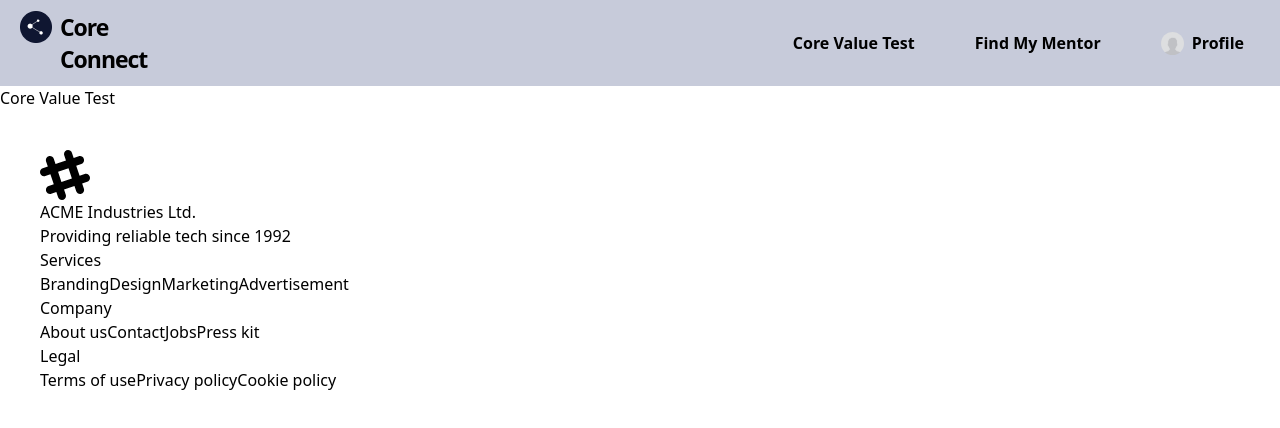
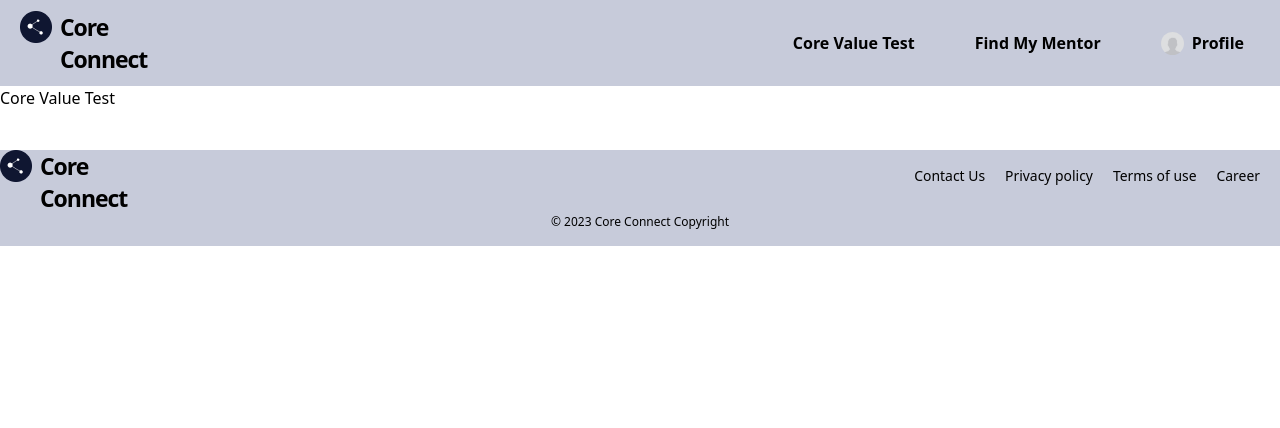
Before and after one commit to lureeves/core-connect, a React (Vite) app: page /CoreValueTest in a window 1280 px wide. Shown: the top 428 px of the page. Built offline with nearby package versions, Linux system fonts and the light colour scheme.

Commit message:
added styling to footer

```diff
--- a/src/components/Footer.jsx
+++ b/src/components/Footer.jsx
@@ -1,36 +1,40 @@
-import React from 'react'
-import Logo from '../assets/Logo.png'
-import pfp from '../assets/default_profile.jpg'
-import '../styles/global.css'
+import React from 'react';
+import Logo from '../assets/Logo.png';
+import '../styles/global.css';
+
 const Footer = () => {
   return (
-    <footer className="footer p-10 bg-base-200 text-base-content">
-        <aside>
-            <svg width="50" height="50" viewBox="0 0 24 24" xmlns="http://www.w3.org/2000/svg" fillRule="evenodd" clipRule="evenodd" className="fill-current"><path d="M22.672 15.226l-2.432.811.841 2.515c.33 1.019-.209 2.127-1.23 2.456-1.15.325-2.148-.321-2.463-1.226l-.84-2.518-5.013 1.677.84 2.517c.391 1.203-.434 2.542-1.831 2.542-.88 0-1.601-.564-1.86-1.314l-.842-2.516-2.431.809c-1.135.328-2.145-.317-2.463-1.229-.329-1.018.211-2.127 1.231-2.456l2.432-.809-1.621-4.823-2.432.808c-1.355.384-2.558-.59-2.558-1.839 0-.817.509-1.582 1.327-1.846l2.433-.809-.842-2.515c-.33-1.02.211-2.129 1.232-2.458 1.02-.329 2.13.209 2.461 1.229l.842 2.515 5.011-1.677-.839-2.517c-.403-1.238.484-2.553 1.843-2.553.819 0 1.585.509 1.85 1.326l.841 2.517 2.431-.81c1.02-.33 2.131.211 2.461 1.229.332 1.018-.21 2.126-1.23 2.456l-2.433.809 1.622 4.823 2.433-.809c1.242-.401 2.557.484 2.557 1.838 0 .819-.51 1.583-1.328 1.847m-8.992-6.428l-5.01 1.675 1.619 4.828 5.011-1.674-1.62-4.829z"></path></svg>
-            <p>ACME Industries Ltd.<br/>Providing reliable tech since 1992</p>
-        </aside>
-        <nav>
-            <header className="footer-title">Services</header>
-            <a className="link link-hover">Branding</a>
-            <a className="link link-hover">Design</a>
-            <a className="link link-hover">Marketing</a>
-            <a className="link link-hover">Advertisement</a>
-        </nav>
-        <nav>
-            <header className="footer-title">Company</header>
-            <a className="link link-hover">About us</a>
-            <a className="link link-hover">Contact</a>
-            <a className="link link-hover">Jobs</a>
-            <a className="link link-hover">Press kit</a>
-        </nav>
-        <nav>
-            <header className="footer-title">Legal</header>
-            <a className="link link-hover">Terms of use</a>
-            <a className="link link-hover">Privacy policy</a>
-            <a className="link link-hover">Cookie policy</a>
-        </nav>
+    <footer className="footer bg-base-200 text-base-content mt-10">
+        <div className="flex justify-between py-4">
+            {/* Left side container */}
+            <div className="left-content">
+                <div className='flex logo justify-center items-center'>
+                    <a href="/" className='flex gap-2'>
+                        <img className="logo-img" src={Logo} alt="Core Connect Logo" />
+                        <h2>Core Connect</h2>
+                    </a>
+                </div>
+            </div>
+
+            {/* Right side container */}
+            <div className="right-content">
+                <nav>
+                    <ul className="flex">
+                        <li><a href="/contact" className="footer-option">Contact Us</a></li>
+                        <li><a href="/privacy-policy" className="footer-option">Privacy policy</a></li>
+                        <li><a href="/terms-of-use" className="footer-option">Terms of use</a></li>
+                        <li><a href="/career" className="footer-option">Career</a></li>
+                    </ul>
+                </nav>
+            </div>
+        </div>
+
+        {/* Rights reserved line */}
+        <div className="footer-copyright pt-0 pb-4 text-xs text-center">
+            <p>© 2023 Core Connect Copyright</p>
+        </div>
     </footer>
-  )
+  );
 }
 
-export default Footer
+export default Footer;
--- a/src/styles/global.css
+++ b/src/styles/global.css
@@ -46,3 +46,18 @@
     border-radius: 999px;
 }
 /* Header End */
+
+
+/* Footer End */
+.footer {
+    background: #C7CBDA; /* Changes backgorund color */
+}
+
+.right-content ul {
+    font-size: 0.87rem; /* Adjusts font size */
+}
+
+.right-content ul li {
+    margin-right: 20px; /* Adjust spacing between items */
+}
+/* Footer End */
```
